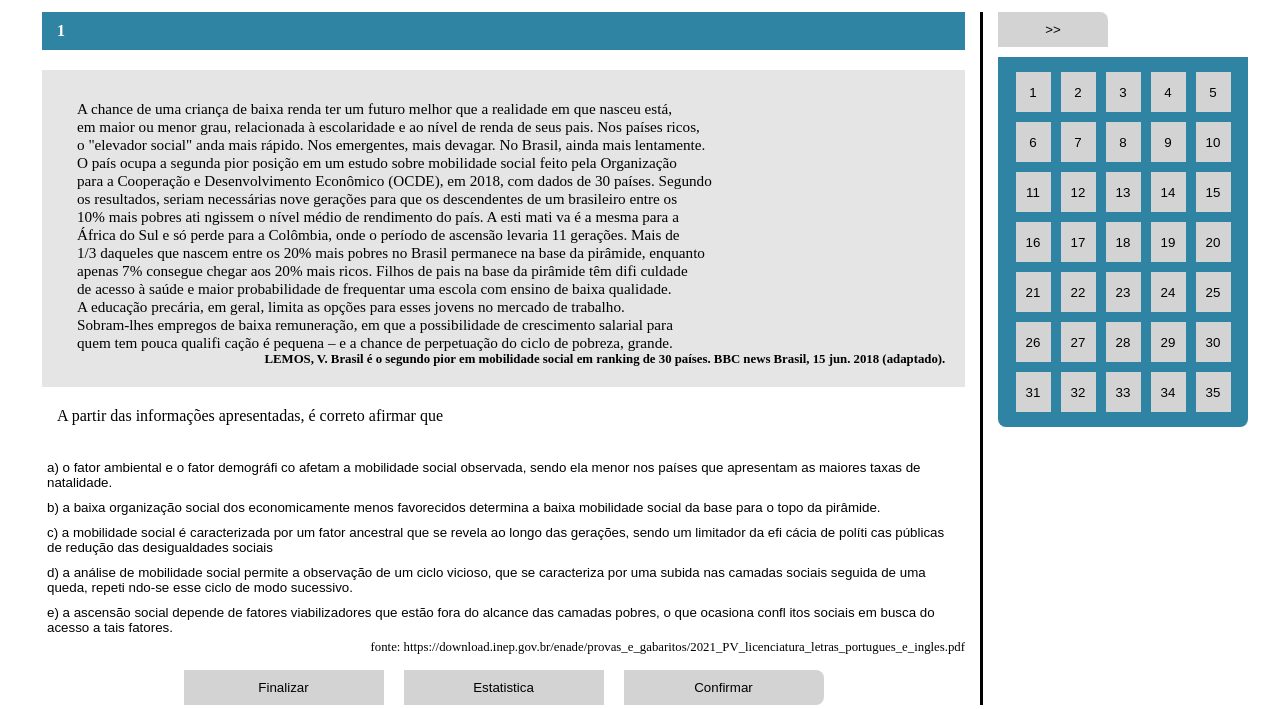
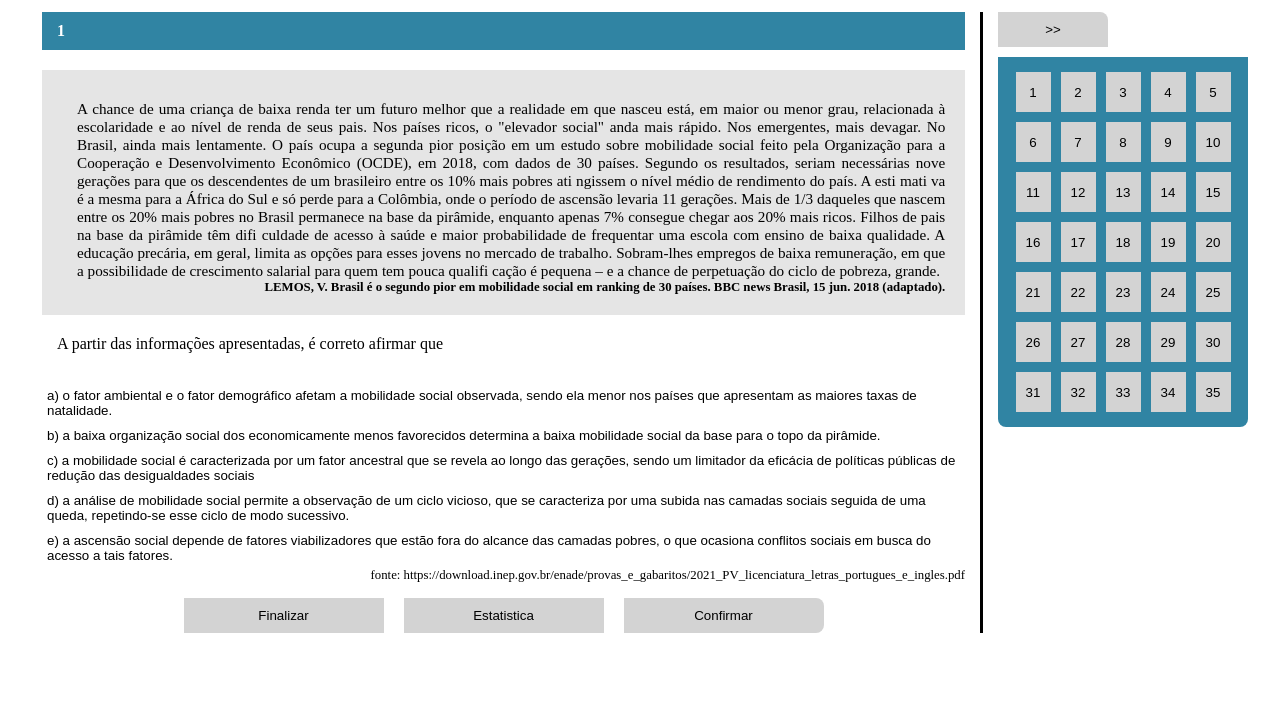
Before and after one commit to EduLkz/EQ05_PMI_QUIZ, a plain HTML site: page questões/questao-1.html in a window 1280 px wide. Shown: the part 78-787 px from the top of the page. Drawn offline with Linux system fonts and the light colour scheme; a web font is replaced by a local one.

Commit message:
Add files via upload

```diff
--- a/questões/questao-1.html
+++ b/questões/questao-1.html
@@ -49,19 +49,19 @@
                     <!-- class="pergunta-texto impar unico" -->
                     <div class="pergunta-texto impar unico">
                         <h2> <!-- Titulo do texto 1 --> </h2>
-                        <p> A chance de uma criança de baixa renda ter um futuro melhor que a realidade em que nasceu está,<br>
-                            em maior ou menor grau, relacionada à escolaridade e ao nível de renda de seus pais. Nos países ricos,<br>
-                            o "elevador social" anda mais rápido. Nos emergentes, mais devagar. No Brasil, ainda mais lentamente. <br>
-                            O país ocupa a segunda pior posição em um estudo sobre mobilidade social feito pela Organização <br>
-                            para a Cooperação e Desenvolvimento Econômico (OCDE), em 2018, com dados de 30 países. Segundo <br>
-                            os resultados, seriam necessárias nove gerações para que os descendentes de um brasileiro entre os <br>
-                            10% mais pobres ati ngissem o nível médio de rendimento do país. A esti mati va é a mesma para a <br>
-                            África do Sul e só perde para a Colômbia, onde o período de ascensão levaria 11 gerações. Mais de <br>
-                            1/3 daqueles que nascem entre os 20% mais pobres no Brasil permanece na base da pirâmide, enquanto <br>
-                            apenas 7% consegue chegar aos 20% mais ricos. Filhos de pais na base da pirâmide têm difi culdade <br>
-                            de acesso à saúde e maior probabilidade de frequentar uma escola com ensino de baixa qualidade. <br>
-                            A educação precária, em geral, limita as opções para esses jovens no mercado de trabalho. <br>
-                            Sobram-lhes empregos de baixa remuneração, em que a possibilidade de crescimento salarial para <br>
+                        <p> A chance de uma criança de baixa renda ter um futuro melhor que a realidade em que nasceu está,
+                            em maior ou menor grau, relacionada à escolaridade e ao nível de renda de seus pais. Nos países ricos,
+                            o "elevador social" anda mais rápido. Nos emergentes, mais devagar. No Brasil, ainda mais lentamente.
+                            O país ocupa a segunda pior posição em um estudo sobre mobilidade social feito pela Organização
+                            para a Cooperação e Desenvolvimento Econômico (OCDE), em 2018, com dados de 30 países. Segundo
+                            os resultados, seriam necessárias nove gerações para que os descendentes de um brasileiro entre os
+                            10% mais pobres ati ngissem o nível médio de rendimento do país. A esti mati va é a mesma para a
+                            África do Sul e só perde para a Colômbia, onde o período de ascensão levaria 11 gerações. Mais de
+                            1/3 daqueles que nascem entre os 20% mais pobres no Brasil permanece na base da pirâmide, enquanto
+                            apenas 7% consegue chegar aos 20% mais ricos. Filhos de pais na base da pirâmide têm difi culdade
+                            de acesso à saúde e maior probabilidade de frequentar uma escola com ensino de baixa qualidade.
+                            A educação precária, em geral, limita as opções para esses jovens no mercado de trabalho.
+                            Sobram-lhes empregos de baixa remuneração, em que a possibilidade de crescimento salarial para
                             quem tem pouca qualifi cação é pequena – e a chance de perpetuação do ciclo de pobreza, grande.
                         </p>
                         <div class="fonte">
@@ -78,7 +78,7 @@
                 <div id="respostas">
                     <!-- Colocar as alternativas na ordem correta -->
                     <button class="alternativa" id="a">
-                        a) o fator ambiental e o fator demográfi co afetam a mobilidade social observada, sendo ela menor nos
+                        a) o fator ambiental e o fator demográfico afetam a mobilidade social observada, sendo ela menor nos
                         países que apresentam as maiores taxas de natalidade.
                     </button>
                     <button class="alternativa" id="b">
@@ -87,15 +87,15 @@
                     </button>
                     <button class="alternativa" id="c">
                         c) a mobilidade social é caracterizada por um fator ancestral que se revela ao longo das gerações, sendo
-                        um limitador da efi cácia de políti cas públicas de redução das desigualdades sociais
+                        um limitador da eficácia de políticas públicas de redução das desigualdades sociais
                     </button>
                     <button class="alternativa" id="d">
                         d) a análise de mobilidade social permite a observação de um ciclo vicioso, que se caracteriza por uma
-                        subida nas camadas sociais seguida de uma queda, repeti ndo-se esse ciclo de modo sucessivo.
+                        subida nas camadas sociais seguida de uma queda, repetindo-se esse ciclo de modo sucessivo.
                     </button>
                     <button class="alternativa" id="e">
                         e) a ascensão social depende de fatores viabilizadores que estão fora do alcance das camadas pobres,
-                        o que ocasiona confl itos sociais em busca do acesso a tais fatores.
+                        o que ocasiona conflitos sociais em busca do acesso a tais fatores.
                     </button>
                 </div>
                 <div class="fonte">
```
